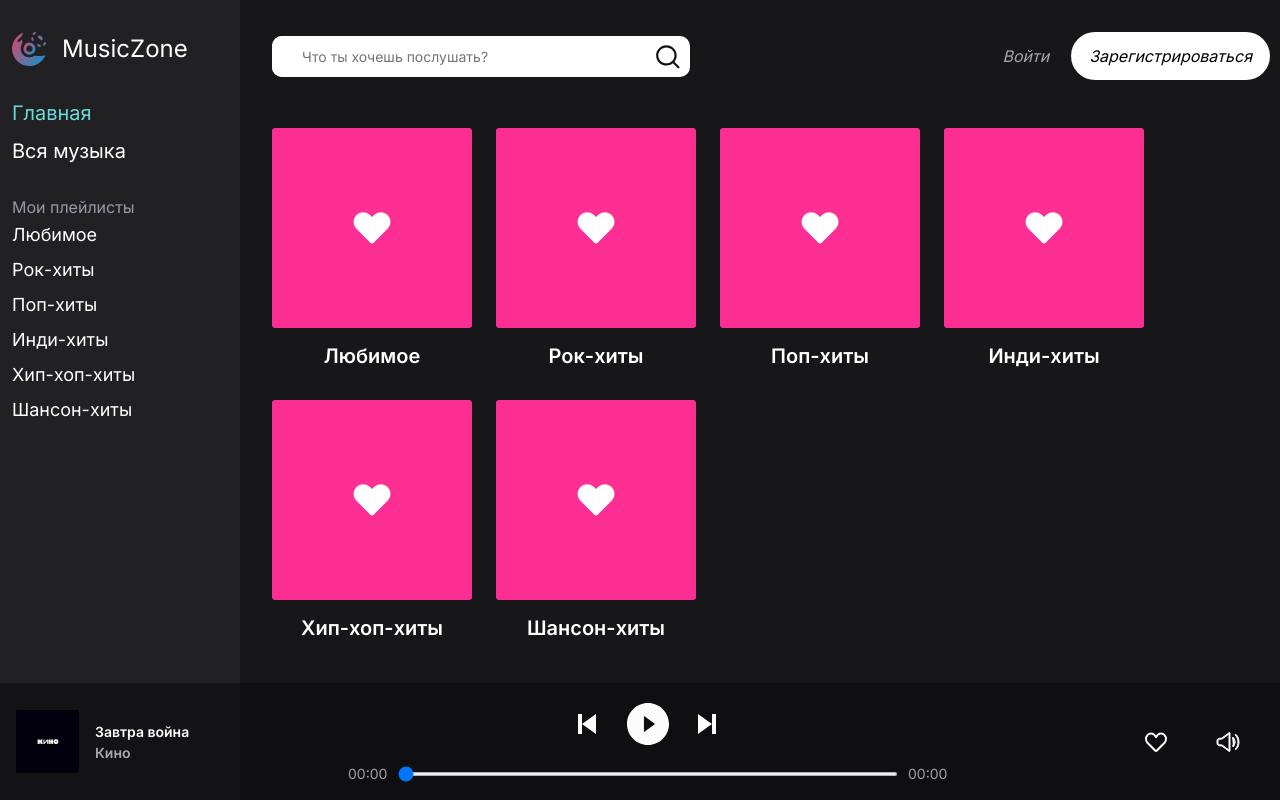
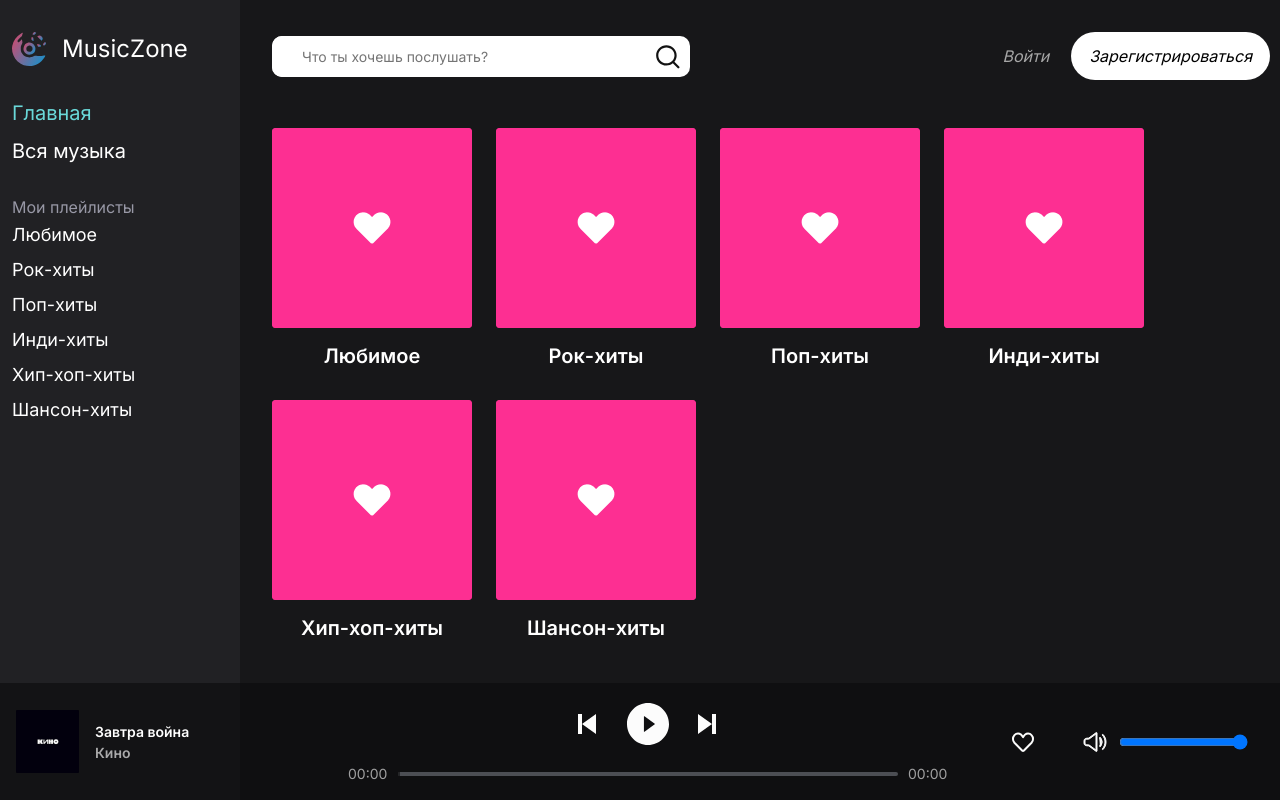
Before and after one commit to Zelelo622/MusicZone-client, a React (Create React App) app: page / in a window 1280 px wide. Built offline with nearby package versions, Linux system fonts and the light colour scheme.

Commit message:
стили для полоски прогресса трека

```diff
--- a/src/assets/style/Player.css
+++ b/src/assets/style/Player.css
@@ -86,12 +86,75 @@
   margin-right: 10px;
 }
 
-.timeline {
-  background-color: #4c4e54;
-  border-radius: 999px;
-  width: 500px;
+.progress-player input[type="range"] {
+  margin: auto;
+  -webkit-appearance: none;
+  position: relative;
+  overflow: hidden;
   height: 4px;
   cursor: pointer;
+  border-radius: 500px;
+}
+
+.progress-player input[type="range"]::-webkit-slider-runnable-track {
+  background: #4C4E54;
+}
+
+.progress-player input[type="range"]::-moz-range-track {
+  background: #4C4E54;
+}
+
+.progress-player input[type="range"]::-ms-track {
+  background: #4C4E54;
+  color: transparent;
+  height: 4px;
+  border: none;
+}
+
+.progress-player input[type="range"]::-ms-fill-lower {
+  background: #252629;
+}
+
+.progress-player input[type="range"]::-ms-thumb {
+  background: #252629;
+  border: none;
+  height: 4px;
+  width: 1px;
+  box-sizing: border-box;
+}
+
+.progress-player input[type="range"]::-webkit-slider-thumb {
+  -webkit-appearance: none;
+  width: 0px;
+  height: 4px;
+  background: #252629;
+  box-shadow: -500px 0 0 500px #252629;
+  border: 1px solid #252629;
+}
+
+.progress-player input[type="range"]::-moz-range-thumb {
+  background: #fff;
+  height: 4px;
+  width: 0px;
+  border: 3px solid #252629;
+  box-shadow: -500px 0 0 500px #252629;
+  box-sizing: border-box;
+}
+
+.progress-player input[type="range"]::-ms-ticks-after {
+  display: none;
+}
+
+.progress-player input[type="range"]::-ms-ticks-before {
+  display: none;
+}
+
+.progress-player input[type="range"]::-ms-tooltip {
+  display: none;
+}
+
+.timeline {
+  width: 500px;
 }
 
 .playButton {
@@ -142,5 +205,16 @@
 }
 
 .player__settings-vol {
+  margin-right: 4px;
   background-image: url(../img/volume-icon.svg);
 }
+
+.player__volume {
+  display: flex;
+  flex-direction: column;
+  align-items: center;
+}
+
+.volume-slider {
+  margin-right: 32px;
+}
--- a/src/components/Player.js
+++ b/src/components/Player.js
@@ -1,8 +1,5 @@
 import React, { useEffect, useState } from "react";
 import "../assets/style/Player.css";
-import CoverAlbumPng from "../assets/img/album-cover.png";
-import FavoriteSvg from "../assets/img/favorite-icon.svg";
-import VolumnSvg from "../assets/img/volume-icon.svg";
 import { Link } from "react-router-dom";
 import { IconContext } from "react-icons";
 import { BiSkipNext, BiSkipPrevious } from "react-icons/bi";
@@ -15,6 +12,8 @@ function Player() {
   const [currentTime, setCurrentTime] = useState(0);
   const [currentTrackIndex, setCurrentTrackIndex] = useState(0);
   const [isFavorite, setIsFavorite] = useState(false);
+  const [volume, setVolume] = useState(1);
+  const [showVolumeSlider, setShowVolumeSlider] = useState(false);
 
   const toggleFavorite = () => {
     setIsFavorite(!isFavorite);
@@ -88,6 +87,21 @@ function Player() {
     return `${minutes}:${seconds}`;
   };
 
+  const handleVolumeChange = (e) => {
+    const audioElement = document.getElementById("audio");
+    const volumeValue = parseFloat(e.target.value);
+    audioElement.volume = volumeValue;
+    setVolume(volumeValue);
+  };
+
+  const handleVolumeButtonHover = () => {
+    setShowVolumeSlider(true);
+  };
+
+  const handleVolumeButtonLeave = () => {
+    setShowVolumeSlider(false);
+  };
+
   const currentTrack = music[currentTrackIndex];
 
   return (
@@ -144,6 +158,7 @@ function Player() {
               type="range"
               min="0"
               max={duration}
+              step="0.01"
               value={currentTime}
               className="timeline"
               onChange={(e) => {
@@ -162,6 +177,18 @@ function Player() {
           ></button>
 
           <button className="player__settings-btn player__settings-vol"></button>
+
+          <div className="player__volume">
+            <input
+              type="range"
+              min="0"
+              max="1"
+              step="0.01"
+              value={volume}
+              className="volume-slider"
+              onChange={handleVolumeChange}
+            />
+          </div>
         </div>
       </div>
       <audio id="audio" src={currentTrack.soundPath} autoPlay />
```
